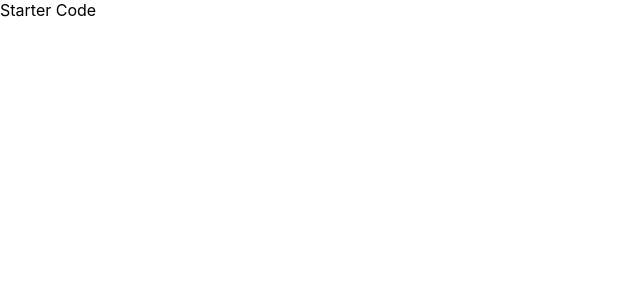
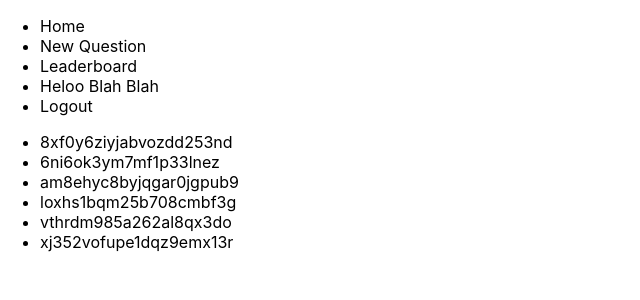
Before and after one commit to cmwright33/would-you-rather, a React (Create React App) app: page / in a window 1280 px wide. Shown: the top 300 px of the page, without its empty margins (0-640 px from the left). Built offline with nearby package versions, Linux system fonts and the light colour scheme.

Commit message:
add home and nav components and routed props

```diff
--- a/src/components/App.js
+++ b/src/components/App.js
@@ -1,6 +1,8 @@
 import React, { Component } from 'react'
 import { connect } from 'react-redux'
 import { handleInitialData } from '../actions/shared'
+import  Home  from './Home.js';
+import  Nav  from './Nav.js';
 
 class App extends Component {
   componentDidMount() {
@@ -9,10 +11,20 @@ class App extends Component {
   render() {
     return (
       <div>
-        Starter Code
+        <Nav/>
+        {this.props.loggedOut === true
+          ? null
+          :
+          <Home />}
       </div>
     )
   }
 }
 
-export default connect()(App)
+  function mapStateToProps ( { authedUser } ) {
+    return {
+      loggedOut: authedUser === null
+    }
+  }
+
+export default connect(mapStateToProps)(App)
--- /dev/null
+++ b/src/components/Home.js
@@ -0,0 +1,28 @@
+import React, { Component } from 'react'
+import { connect } from 'react-redux'
+
+
+class Home extends Component {
+
+	render(){
+		return(
+			<div>
+				<ul>
+					{this.props.questionIds.map( (id) => (
+						<li key={id}> {id}</li>
+					))}
+				</ul>
+			</div>
+			)
+	}
+
+}
+	function mapStateToProps ( { questions } ) {
+		return {
+			questionIds: Object.keys(questions)
+		}
+	}
+
+
+
+export default connect(mapStateToProps)(Home);
--- /dev/null
+++ b/src/components/Nav.js
@@ -0,0 +1,20 @@
+import React, { Component } from 'react'
+
+
+class Nav extends Component  {
+  render() {
+    return (
+      <div>
+        <ul>
+          <li>Home</li>
+          <li>New Question</li>
+          <li>Leaderboard</li>
+          <li>Heloo Blah Blah</li>
+          <li>Logout</li>
+        </ul>
+      </div>
+    )
+  }
+}
+
+export default Nav;
```
